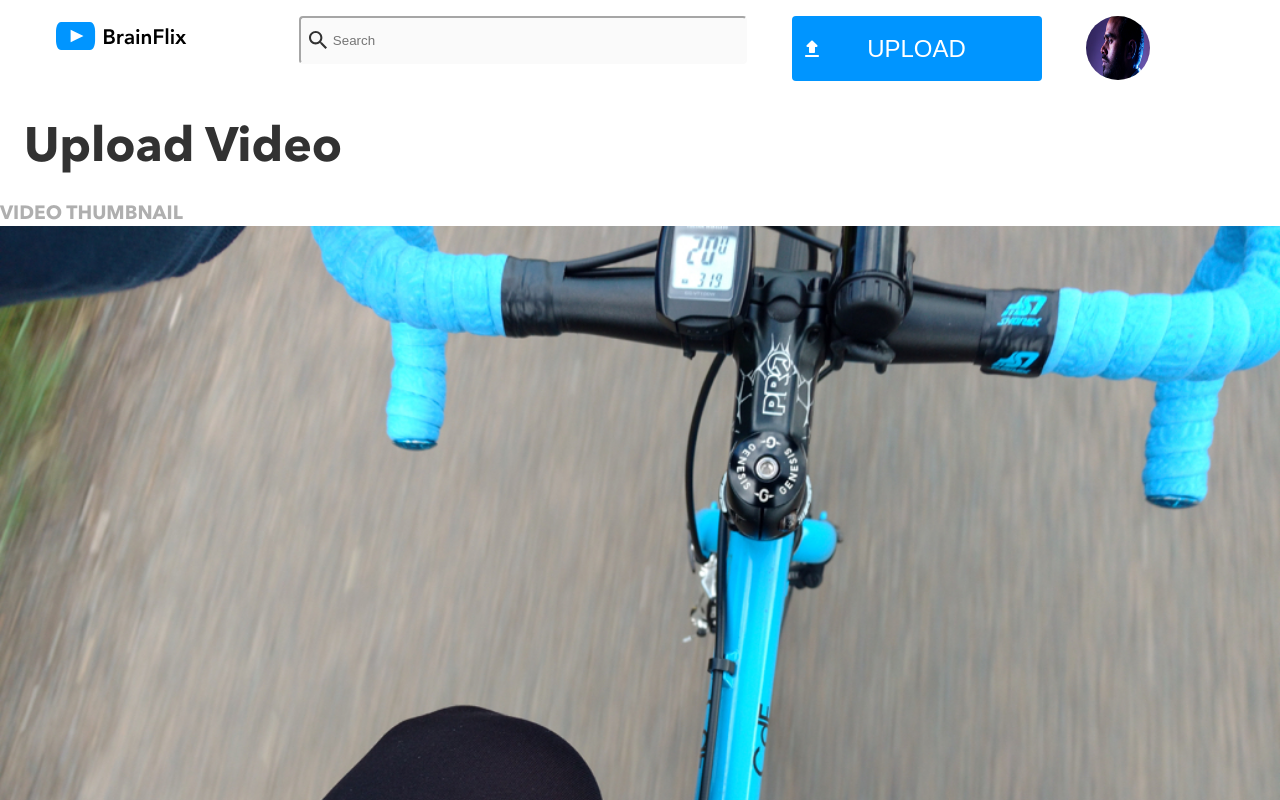
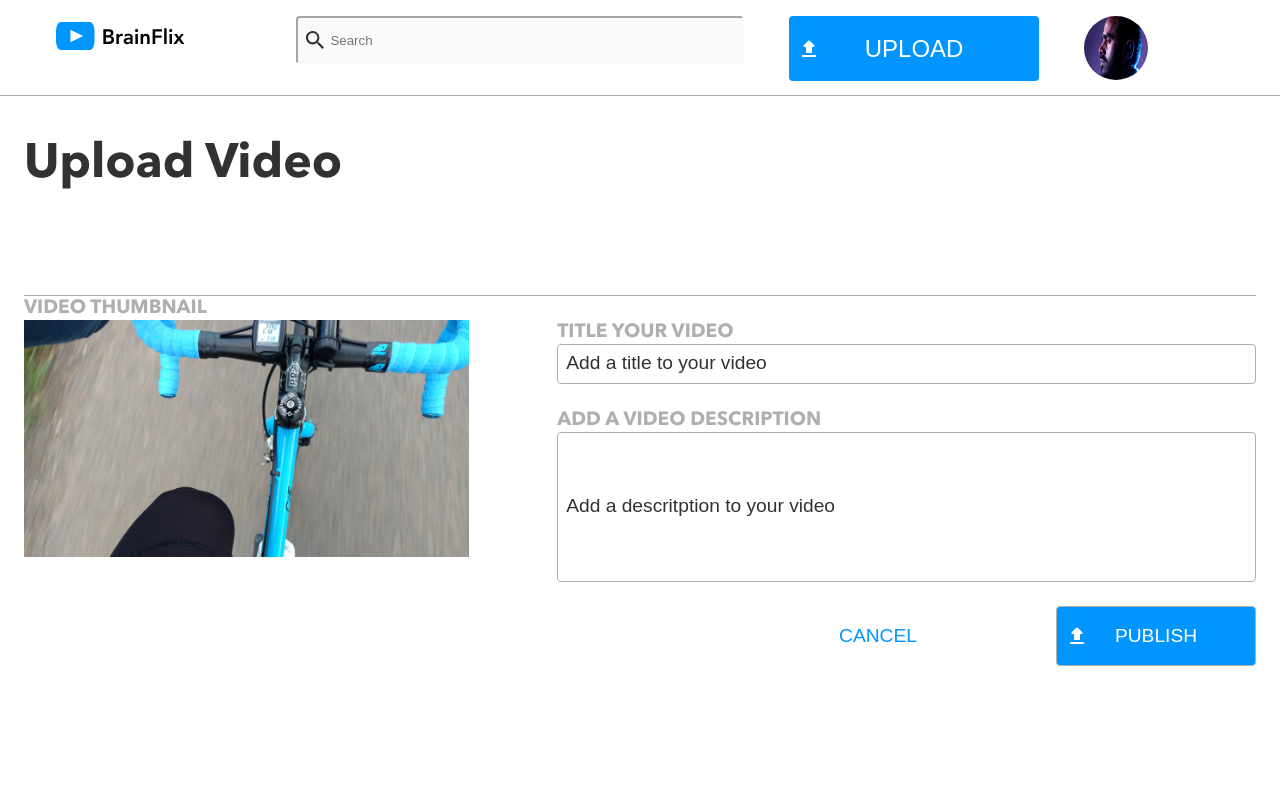
Before and after one commit to georgesworkspace/jianze-wu-brainflix, a React (Create React App) app: page /Upload in a window 1280 px wide. Shown: the top 800 px of the page. Built offline with nearby package versions, Linux system fonts and the light colour scheme.

Commit message:
completed upload styling

```diff
--- a/src/components/Header/Header.scss
+++ b/src/components/Header/Header.scss
@@ -12,7 +12,10 @@
 }
 .header {
   margin-top: 2vh;
-
+   @include tablet{
+    border-bottom: 1px solid #afafaf
+    ;
+   }
 
     @include tablet{
         display:flex;
@@ -25,14 +28,14 @@
     justify-content: center;
 
     margin: 0 3vh 3vh 7vh;
-    @include tablet{
+    @include desktop{
       height:50%;
     }
   }
   &__logo{
     @include tablet{
-      width:100%;
-      height:100%;
+      width:60%;
+      height:60%;
     }
     @include desktop{
       width:70%;
@@ -85,7 +88,7 @@
     }
   }
   &__button {
-    background-color: #0095ff;
+    background-color:#0095ff;
     color:white;
     width: 90%;
     border-radius: 4px;
--- a/src/pages/Upload/Upload.js
+++ b/src/pages/Upload/Upload.js
@@ -38,33 +38,45 @@ function Upload() {
         </div>
         <div className="form">
           <form onSubmit={handleSubmit}>
-            <label className="video-title">
+            <label className="video-title">TITLE YOUR VIDEO
               <input
                 type="text"
                 placeholder="Add a title to your video"
                 name="video-title"
                 onChange={handleChangeTitle}
                 value={videoTitle}
+                className="title-input"
               />
             </label>
-            <label className="video-description">
+            <label className="video-description">  ADD A VIDEO DESCRIPTION
               <input
                 type="text"
                 placeholder="Add a descritption to your video"
                 name="video-description"
                 onChange={handleChangeDescription}
                 value={videoDescription}
+                className="description-input"
               />
             </label>
             <div className="button-div">
+
+              <button className="button-upload" type="submit">
+                PUBLISH
+              </button>
               <button className="button-cancel" onClick={handleClick}>
-                cancel
-              </button>
-              <button className="button-upload" type="submit">
-                upload
+                CANCEL
               </button>
             </div>
           </form>
+          <div className="button-div--hidden">
+
+       <button className="button-upload--hidden" type="submit">
+         PUBLISH
+       </button>
+       <button className="button-cancel--hidden" onClick={handleClick}>
+         CANCEL
+       </button>
+     </div>
         </div>
       </section>
     </>
--- a/src/pages/Upload/Upload.scss
+++ b/src/pages/Upload/Upload.scss
@@ -1,22 +1,192 @@
 @use "../../styles/partials/variables" as *;
 @use "../../styles/partials/typography" as *;
-.header{
 
-}
-.title{
-    font-size:3rem;
-    font-family: "Avenir bold";
-    color:#323232;
-    margin: 3vh 0;
-    margin-left:3vh;
-}
-.video{
-    &-text{
-        font-size: 1.2rem;
-        color:#afafaf;
-        font-family: "Avenir bold";
-    }
-    &-image{
-        width:100%;
+
+.form{
+    @include desktop{
+        border:none;
+        height:318px;
+        padding-bottom:0;
+        display: flex;
+        flex-direction: column;
+        width:800px;
     }
 }
+.title {
+  font-size: 3rem;
+  font-family: "Avenir bold";
+  color: #323232;
+  margin: 4vh 0;
+  margin:0 3vh;
+  @include tablet {
+    border-bottom: 1px solid #afafaf;
+    height: 200px;
+    padding-top: 5vh;
+  }
+  &-input {
+    height: 40px;
+    border-radius: 4px;
+    border: 1px solid #afafaf;
+    &::placeholder {
+      padding-left: 0.5rem;
+      color: #323232;
+      font-size: 1.2rem;
+    }
+  }
+}
+.upload{
+    margin:0 3vh;
+    @include desktop{
+        display: flex;
+        flex-direction: row;
+    }
+}
+.video {
+    @include desktop{
+        width:40%;
+    }
+  &-text {
+    font-size: 1.2rem;
+
+    color: #afafaf;
+    font-family: "Avenir bold";
+  }
+  &-image {
+    width: 100%;
+    @include tablet{
+        width:55%;
+    }
+    @include desktop{
+        width: 100%;
+    }
+  }
+  &-title {
+    font-size: 1.2rem;
+    display: flex;
+    flex-direction: column;
+    color: #afafaf;
+    font-family: "Avenir bold";
+    @include desktop{
+        margin-top: 3vh;
+        margin-left:3vh;
+    }
+  }
+  &-description {
+    font-size: 1.2rem;
+
+    display: flex;
+    flex-direction: column;
+    color: #afafaf;
+    font-family: "Avenir bold";
+    @include desktop{
+        margin-top: 3vh;
+        margin-left: 3vh;
+    }
+  }
+}
+.description-input {
+  height: 100px;
+  border-radius: 4px;
+  border: 1px solid #afafaf;
+  &::placeholder {
+    padding-left: 0.5rem;
+    color: #323232;
+    font-size: 1.2rem;
+  }
+  @include tablet{
+    height:150px;
+  }
+}
+.button {
+  &-div {
+    display: flex;
+    flex-direction: column;
+    height: 200px;
+    @include tablet{
+        display: flex;
+        justify-content: end;
+        flex-direction: row-reverse;
+    }
+    @include desktop{
+        display: none;
+    }
+  }
+  &-cancel {
+    background-color: white;
+    color: #0095ff;
+    border-radius: 4px;
+    border: none;
+    height: 60px;
+    font-size: 1.2rem;
+    margin-top: 3vh;
+    @include tablet{
+    margin-right: 16vh;
+    width:100px;
+    }
+
+
+  }
+  &-upload {
+    background-image: url("../../assets/Icons/upload.svg");
+    background-repeat: no-repeat;
+    background-position-y: center;
+    background-position-x: 0.5rem;
+    color: white;
+    background-color: #0095ff;
+    border-radius: 4px;
+    border: 1px solid #afafaf;
+    height: 60px;
+    margin-top: 3vh;
+    font-size: 1.2rem;
+    @include tablet{
+        width:200px;
+    }
+  }
+}
+
+.button {
+    &-div--hidden {
+        @include desktop{
+      display: flex;
+      flex-direction: column;
+      height: 200px;
+
+          display: flex;
+          justify-content: end;
+          flex-direction: row-reverse;
+        }
+
+    }
+    &-cancel--hidden {
+        @include desktop{
+      background-color: white;
+      color: #0095ff;
+      border-radius: 4px;
+      border: none;
+      height: 60px;
+      font-size: 1.2rem;
+      margin-top: 3vh;
+      margin-right: 16vh;
+      width:100px;
+        }
+
+
+    }
+    &-upload--hidden {
+        @include desktop{
+      background-image: url("../../assets/Icons/upload.svg");
+      background-repeat: no-repeat;
+      background-position-y: center;
+      background-position-x: 0.5rem;
+      color: white;
+      background-color: #0095ff;
+      border-radius: 4px;
+      border: 1px solid #afafaf;
+      height: 60px;
+      margin-top: 3vh;
+      font-size: 1.2rem;
+
+          width:200px;
+        }
+    }
+  }
```
